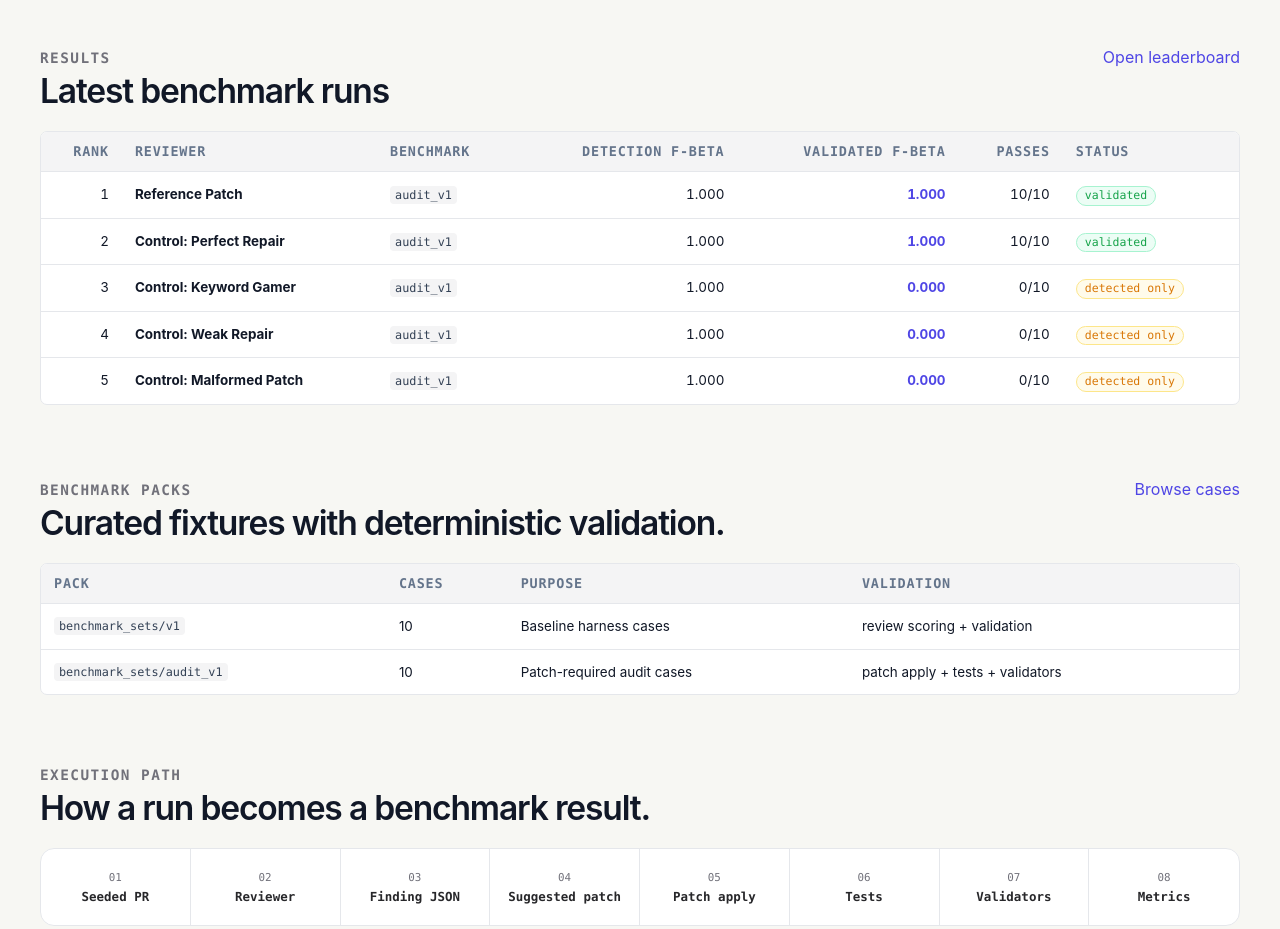
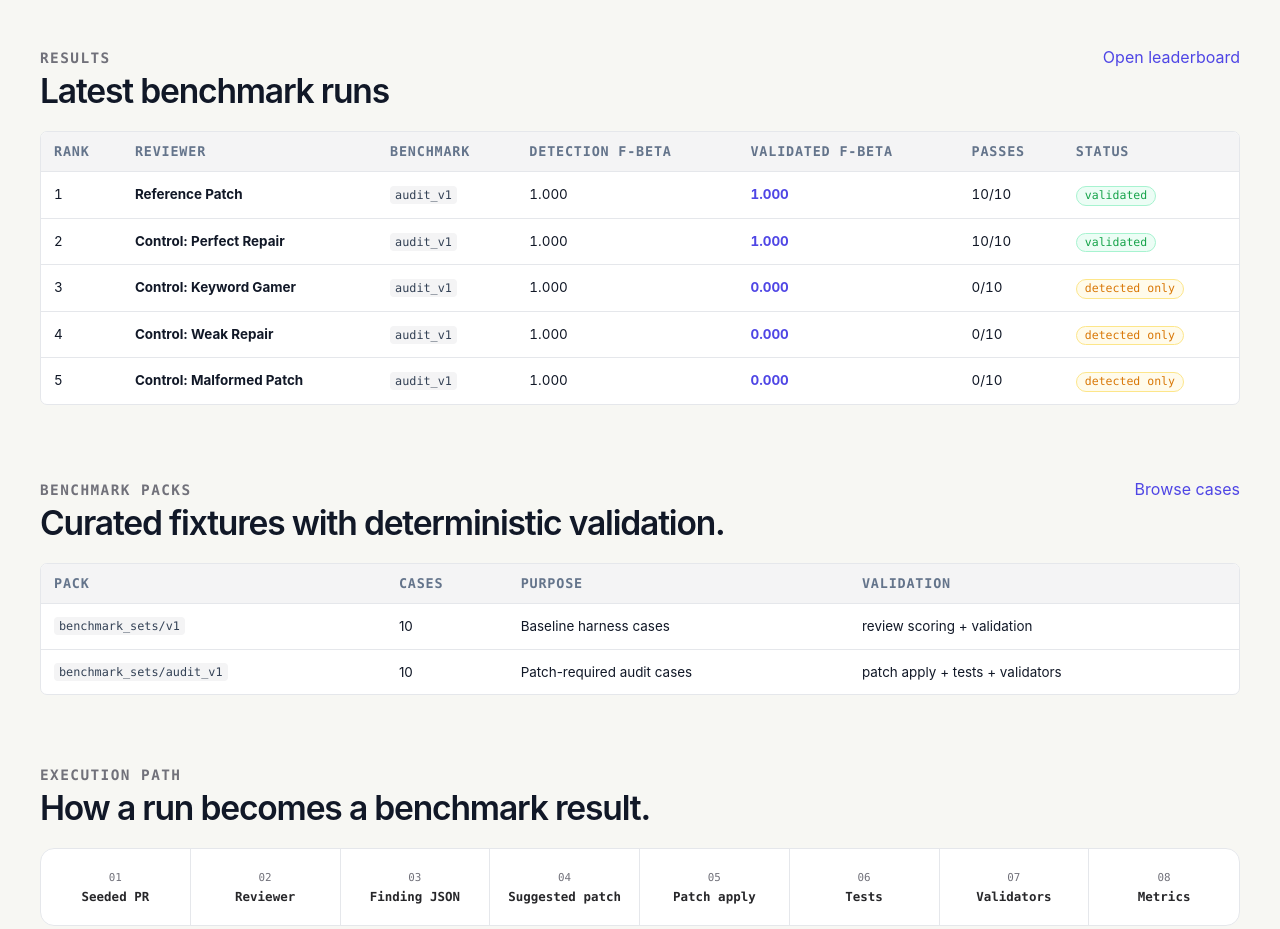
Before and after one commit to harihkk/code-review-arena, a Next.js app in the folder dashboard/: page / in a window 1280 px wide. Shown: the part 1060-1989 px from the top of the page. Built offline with nearby package versions, Linux system fonts and the light colour scheme; no server answers.

Commit message:
Left-align numeric table columns to match the rest of the tables

```diff
--- a/dashboard/src/app/globals.css
+++ b/dashboard/src/app/globals.css
@@ -360,7 +360,7 @@ code {
 }
 .numeric {
   font-variant-numeric: tabular-nums;
-  text-align: right !important;
+  text-align: left;
 }
 .strong-metric {
   color: var(--brand);
--- a/dashboard/src/app/page.tsx
+++ b/dashboard/src/app/page.tsx
@@ -249,16 +249,16 @@ function LeaderboardPreview({ rows }: { rows: LeaderboardRow[] }) {
       <table className="data-table preview-table">
         <thead>
           <tr>
-            <th className="numeric">Rank</th>
+            <th>Rank</th>
             <th>Reviewer</th>
             <th>Benchmark</th>
-            <th className="numeric">
+            <th>
               Detection <span className="nowrap">F-beta</span>
             </th>
-            <th className="numeric">
+            <th>
               Validated <span className="nowrap">F-beta</span>
             </th>
-            <th className="numeric">Passes</th>
+            <th>Passes</th>
             <th>Status</th>
           </tr>
         </thead>
--- a/dashboard/src/components/LeaderboardTable.tsx
+++ b/dashboard/src/components/LeaderboardTable.tsx
@@ -168,7 +168,7 @@ export function LeaderboardTable({ rows }: { rows: LeaderboardRow[] }) {
           <table className="data-table leaderboard-table">
             <thead>
               <tr>
-                <th className="numeric">#</th>
+                <th>#</th>
                 <th>Reviewer</th>
                 <th
                   className={`numeric ${metric === "validated_f_beta" ? "selected-metric" : ""}`}
```
